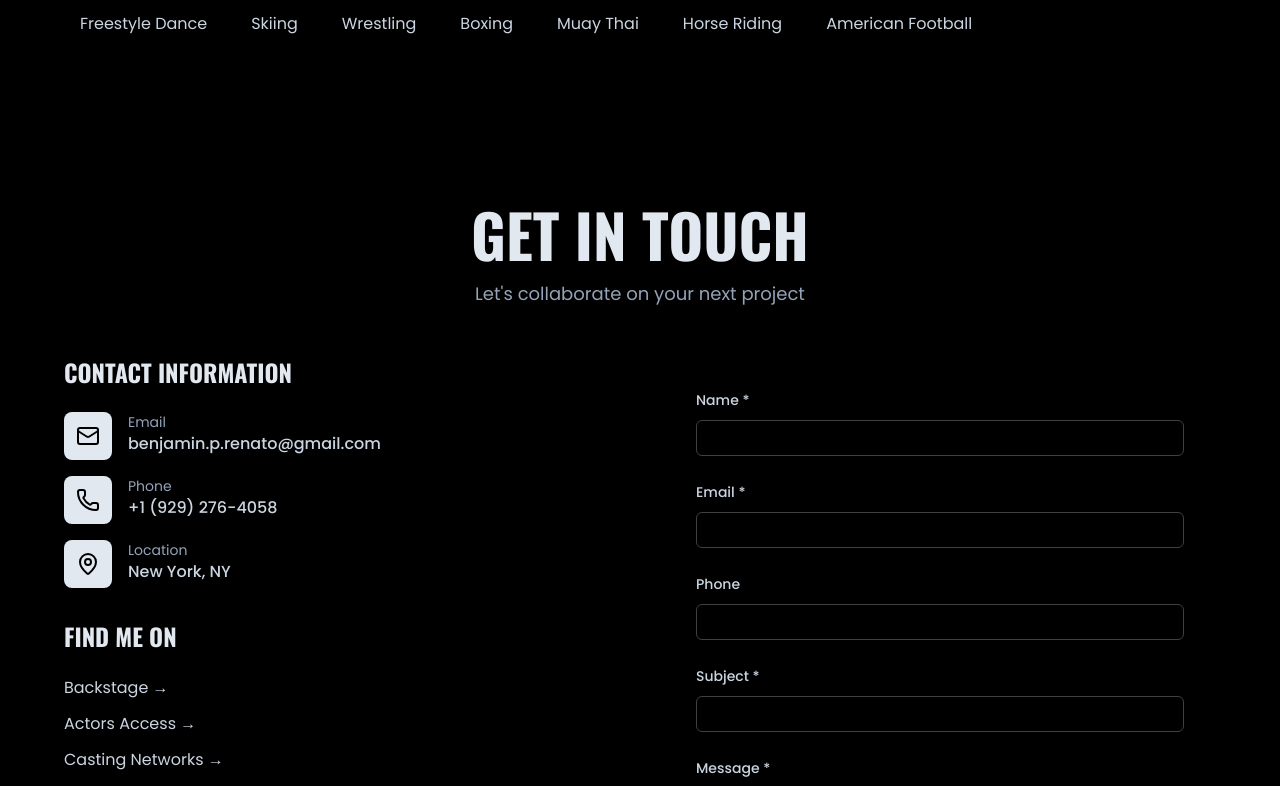
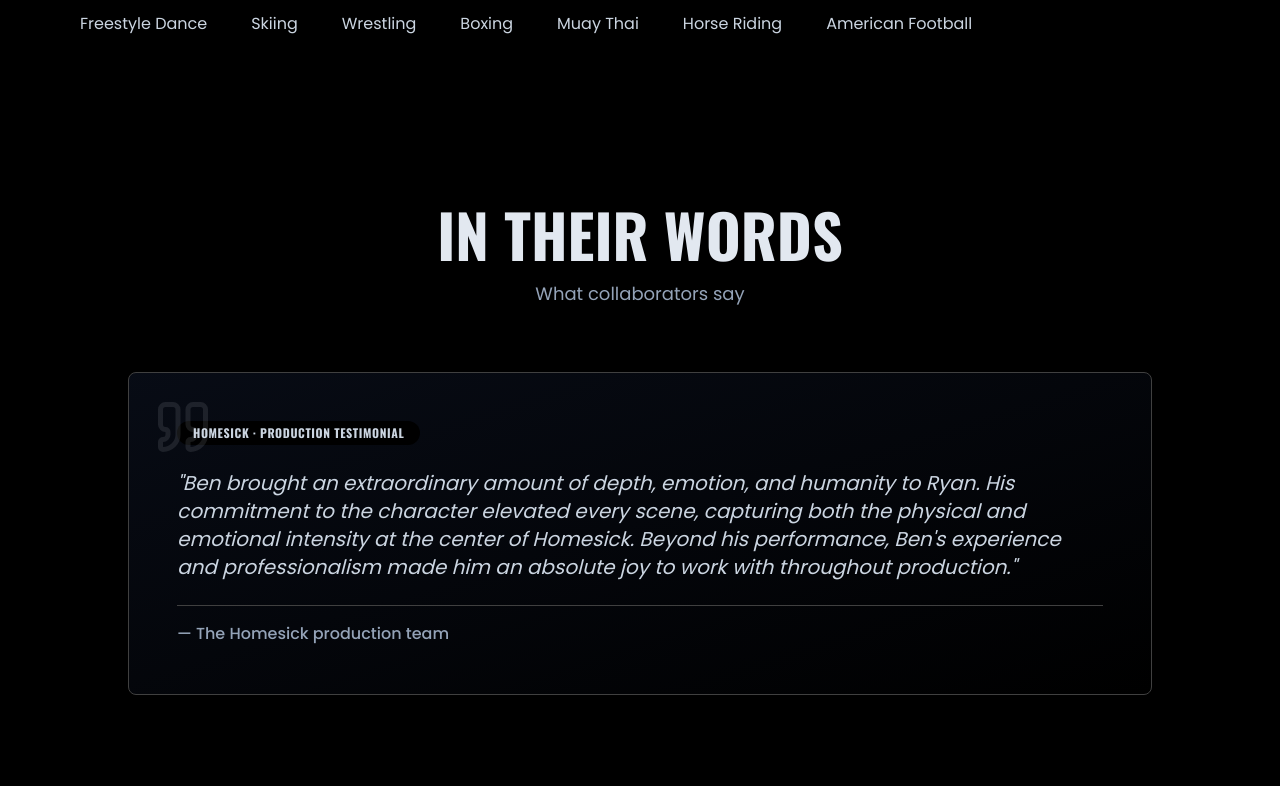
Before and after one commit to BenRenato7/Actor-Portfolio, a React (Create React App) app: page / in a window 1280 px wide. Shown: the part 8940-9726 px from the top of the page. Built offline with nearby package versions, Linux system fonts and the light colour scheme.

Commit message:
Update App.jsx
fixing in their words

```diff
--- a/src/App.jsx
+++ b/src/App.jsx
@@ -24,6 +24,7 @@ const Home = () => {
       <Showreel />
       <About />
       <Resume />
+      <InTheirWords />
       <Contact />
       <Footer />
       <Toaster />
```
